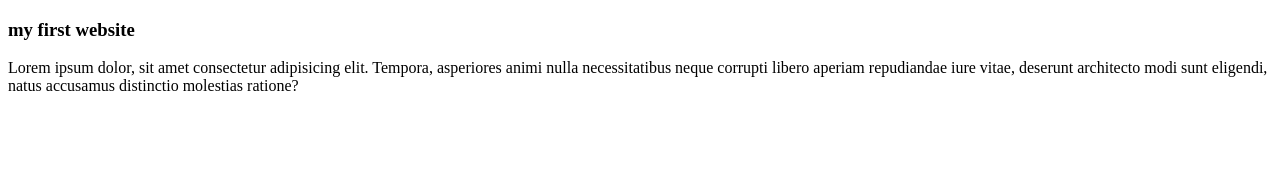
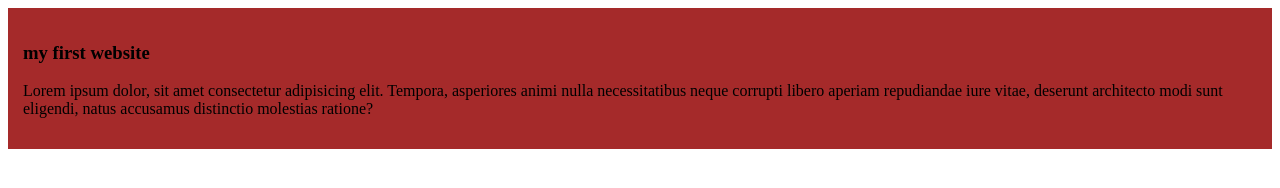
Before and after one commit to aliraj09/raj-website, a plain HTML site: page index.html in a window 1280 px wide. Drawn offline with Linux system fonts and the light colour scheme.

Commit message:
added the first blog

```diff
--- a/index.html
+++ b/index.html
@@ -4,9 +4,10 @@
     <meta charset="UTF-8">
     <meta name="viewport" content="width=device-width, initial-scale=1.0">
     <title>Raj website</title>
+    <link rel="stylesheet" href="styles/blog.css">
 </head>
 <body>
-    <h3>my first website</h3>
-    <p>Lorem ipsum dolor, sit amet consectetur adipisicing elit. Tempora, asperiores animi nulla necessitatibus neque corrupti libero aperiam repudiandae iure vitae, deserunt architecto modi sunt eligendi, natus accusamus distinctio molestias ratione?</p>
+  <div>  <h3>my first website</h3>
+    <p>Lorem ipsum dolor, sit amet consectetur adipisicing elit. Tempora, asperiores animi nulla necessitatibus neque corrupti libero aperiam repudiandae iure vitae, deserunt architecto modi sunt eligendi, natus accusamus distinctio molestias ratione?</p></div>
 </body>
 </html>
--- a/styles/blog.css
+++ b/styles/blog.css
@@ -0,0 +1,4 @@
+div{
+    background-color: brown;
+    padding: 15px;
+}
```
